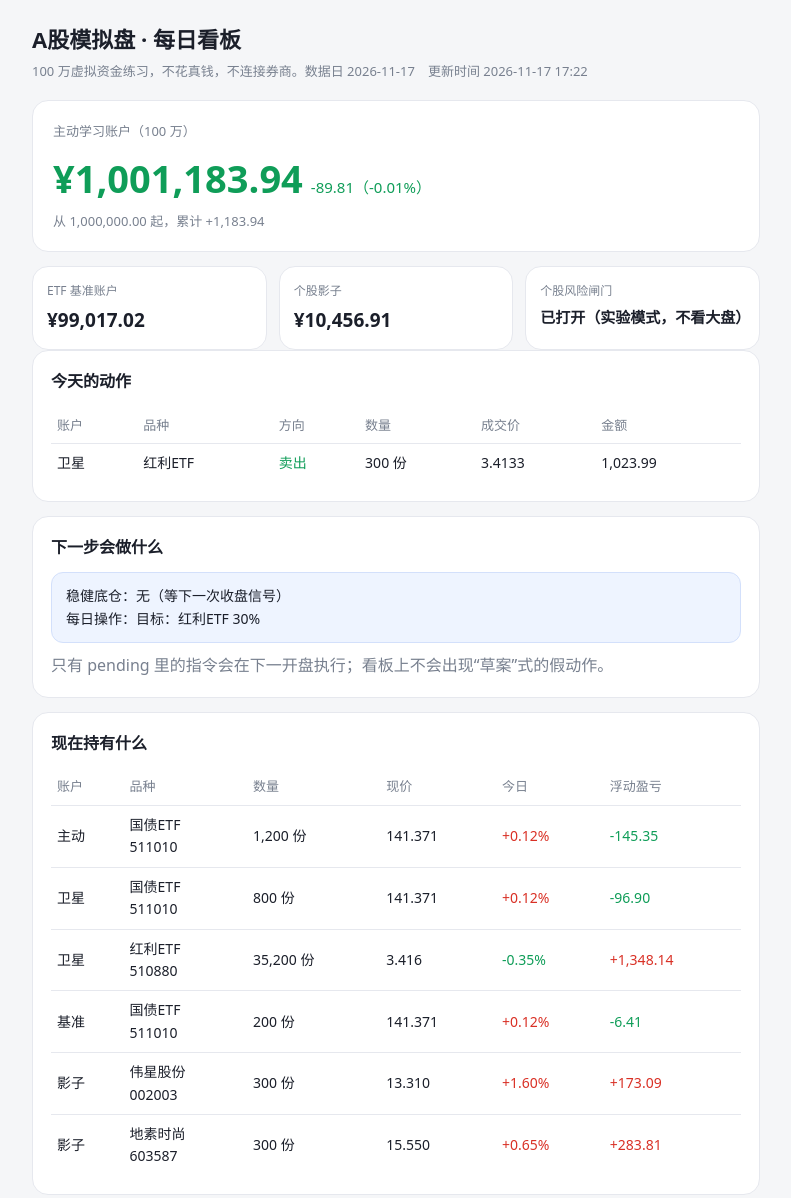
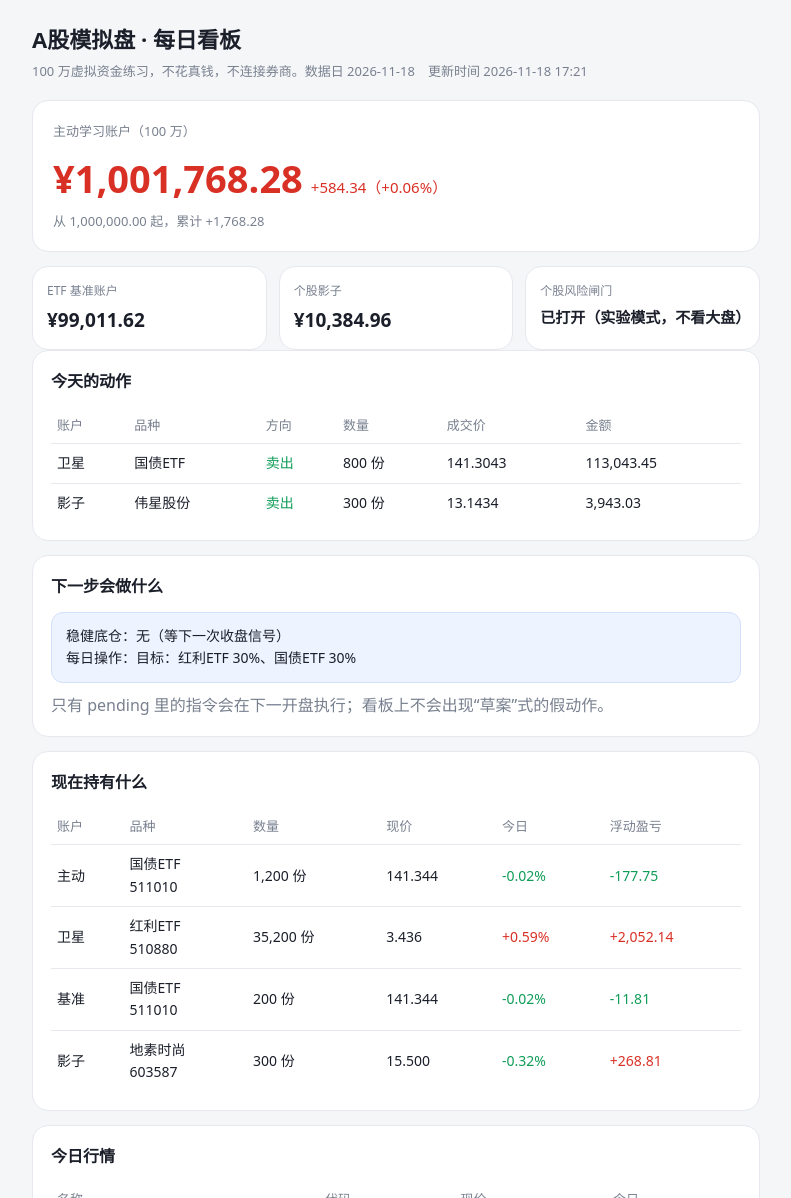
Before and after one commit to LE-CXR/ashare-paper, a plain HTML site: page index.html in a window 1280 px wide. Shown: the top 1198 px of the page, without its empty margins (244-1035 px from the left). Drawn offline with Linux system fonts and the light colour scheme.

Commit message:
chore: 更新看板 2026-11-18 17:21

```diff
--- a/index.html
+++ b/index.html
@@ -33,52 +33,52 @@ footer{color:var(--muted);font-size:12px;margin-top:20px;text-align:center}
 @media(max-width:520px){.grid{grid-template-columns:1fr}.hero .big{font-size:32px}}
 </style></head><body><div class="wrap">
 <h1>A股模拟盘 · 每日看板</h1>
-<div class="sub">100 万虚拟资金练习，不花真钱，不连接券商。数据日 2026-11-17　更新时间 2026-11-17 17:22</div>
+<div class="sub">100 万虚拟资金练习，不花真钱，不连接券商。数据日 2026-11-18　更新时间 2026-11-18 17:21</div>
 
 <div class="hero">
   <div class="label">主动学习账户（100 万）</div>
-  <div class="big down">¥1,001,183.94<small class="down">-89.81（-0.01%）</small></div>
-  <div class="sub" style="margin:0">从 1,000,000.00 起，累计 +1,183.94</div>
+  <div class="big up">¥1,001,768.28<small class="up">+584.34（+0.06%）</small></div>
+  <div class="sub" style="margin:0">从 1,000,000.00 起，累计 +1,768.28</div>
 </div>
 
 <div class="grid">
-  <div class="tile"><div class="k">ETF 基准账户</div><div class="v">¥99,017.02</div></div>
-  <div class="tile"><div class="k">个股影子</div><div class="v">¥10,456.91</div></div>
+  <div class="tile"><div class="k">ETF 基准账户</div><div class="v">¥99,011.62</div></div>
+  <div class="tile"><div class="k">个股影子</div><div class="v">¥10,384.96</div></div>
   <div class="tile"><div class="k">个股风险闸门</div><div class="v" style="font-size:15px">已打开（实验模式，不看大盘）</div></div>
 </div>
 
 <div class="card">
   <h2>今天的动作</h2>
-  <table><thead><tr><th>账户</th><th>品种</th><th>方向</th><th>数量</th><th>成交价</th><th>金额</th></tr></thead><tbody><tr><td>卫星</td><td>红利ETF</td><td class="down">卖出</td><td>300 份</td><td>3.4133</td><td>1,023.99</td></tr></tbody></table>
+  <table><thead><tr><th>账户</th><th>品种</th><th>方向</th><th>数量</th><th>成交价</th><th>金额</th></tr></thead><tbody><tr><td>卫星</td><td>国债ETF</td><td class="down">卖出</td><td>800 份</td><td>141.3043</td><td>113,043.45</td></tr><tr><td>影子</td><td>伟星股份</td><td class="down">卖出</td><td>300 份</td><td>13.1434</td><td>3,943.03</td></tr></tbody></table>
 </div>
 
 <div class="card">
   <h2>下一步会做什么</h2>
   <div class="next">
     <div>稳健底仓：无（等下一次收盘信号）</div>
-    <div>每日操作：目标：红利ETF 30%</div>
+    <div>每日操作：目标：红利ETF 30%、国债ETF 30%</div>
   </div>
   <p class="quiet" style="margin-top:10px">只有 pending 里的指令会在下一开盘执行；看板上不会出现“草案”式的假动作。</p>
 </div>
 
 <div class="card">
   <h2>现在持有什么</h2>
-  <table><thead><tr><th>账户</th><th>品种</th><th>数量</th><th>现价</th><th>今日</th><th>浮动盈亏</th></tr></thead><tbody><tr><td>主动</td><td>国债ETF<br><span class="muted">511010</span></td><td>1,200 份</td><td>141.371</td><td><span class="up">+0.12%</span></td><td><span class="down">-145.35</span></td></tr><tr><td>卫星</td><td>国债ETF<br><span class="muted">511010</span></td><td>800 份</td><td>141.371</td><td><span class="up">+0.12%</span></td><td><span class="down">-96.90</span></td></tr><tr><td>卫星</td><td>红利ETF<br><span class="muted">510880</span></td><td>35,200 份</td><td>3.416</td><td><span class="down">-0.35%</span></td><td><span class="up">+1,348.14</span></td></tr><tr><td>基准</td><td>国债ETF<br><span class="muted">511010</span></td><td>200 份</td><td>141.371</td><td><span class="up">+0.12%</span></td><td><span class="down">-6.41</span></td></tr><tr><td>影子</td><td>伟星股份<br><span class="muted">002003</span></td><td>300 份</td><td>13.310</td><td><span class="up">+1.60%</span></td><td><span class="up">+173.09</span></td></tr><tr><td>影子</td><td>地素时尚<br><span class="muted">603587</span></td><td>300 份</td><td>15.550</td><td><span class="up">+0.65%</span></td><td><span class="up">+283.81</span></td></tr></tbody></table>
+  <table><thead><tr><th>账户</th><th>品种</th><th>数量</th><th>现价</th><th>今日</th><th>浮动盈亏</th></tr></thead><tbody><tr><td>主动</td><td>国债ETF<br><span class="muted">511010</span></td><td>1,200 份</td><td>141.344</td><td><span class="down">-0.02%</span></td><td><span class="down">-177.75</span></td></tr><tr><td>卫星</td><td>红利ETF<br><span class="muted">510880</span></td><td>35,200 份</td><td>3.436</td><td><span class="up">+0.59%</span></td><td><span class="up">+2,052.14</span></td></tr><tr><td>基准</td><td>国债ETF<br><span class="muted">511010</span></td><td>200 份</td><td>141.344</td><td><span class="down">-0.02%</span></td><td><span class="down">-11.81</span></td></tr><tr><td>影子</td><td>地素时尚<br><span class="muted">603587</span></td><td>300 份</td><td>15.500</td><td><span class="down">-0.32%</span></td><td><span class="up">+268.81</span></td></tr></tbody></table>
 </div>
 
 <div class="card">
   <h2>今日行情</h2>
-  <table><thead><tr><th>名称</th><th>代码</th><th>现价</th><th>今日</th></tr></thead><tbody><tr><td>上证指数</td><td>000001</td><td>3,584.58</td><td><span class="down">-0.50%</span></td></tr><tr><td>创业板指</td><td>399006</td><td>2,292.20</td><td><span class="down">-1.20%</span></td></tr><tr><td>沪深300</td><td>000300</td><td>3,976.46</td><td><span class="down">-0.08%</span></td></tr><tr><td>国债ETF国泰</td><td>511010</td><td>141.371</td><td><span class="up">+0.12%</span></td></tr><tr><td>红利ETF华泰柏瑞</td><td>510880</td><td>3.416</td><td><span class="down">-0.35%</span></td></tr><tr><td>黄金ETF华安</td><td>518880</td><td>7.897</td><td><span class="up">+0.57%</span></td></tr><tr><td>半导体ETF国联安</td><td>512480</td><td>0.759</td><td><span class="up">+1.34%</span></td></tr></tbody></table>
+  <table><thead><tr><th>名称</th><th>代码</th><th>现价</th><th>今日</th></tr></thead><tbody><tr><td>上证指数</td><td>000001</td><td>3,587.83</td><td><span class="up">+0.09%</span></td></tr><tr><td>创业板指</td><td>399006</td><td>2,311.62</td><td><span class="up">+0.85%</span></td></tr><tr><td>沪深300</td><td>000300</td><td>3,983.77</td><td><span class="up">+0.18%</span></td></tr><tr><td>国债ETF国泰</td><td>511010</td><td>141.344</td><td><span class="down">-0.02%</span></td></tr><tr><td>红利ETF华泰柏瑞</td><td>510880</td><td>3.436</td><td><span class="up">+0.59%</span></td></tr><tr><td>黄金ETF华安</td><td>518880</td><td>7.707</td><td><span class="down">-2.41%</span></td></tr><tr><td>半导体ETF国联安</td><td>512480</td><td>0.771</td><td><span class="up">+1.58%</span></td></tr></tbody></table>
 </div>
 
 <div class="card">
   <h2>净值走势</h2>
-  <svg viewBox="0 0 660 170" preserveAspectRatio="none" class="curve"><line x1="12" y1="140.3" x2="648" y2="140.3" class="base"/><polyline fill="none" stroke="#d93025" stroke-width="2.5" points="12.0,140.3 91.5,64.3 171.0,125.6 250.5,134.3 330.0,157.7 409.5,151.5 489.0,158.0 568.5,12.0 648.0,21.0"/></svg><div class="curve-note">2026-11-05 → 2026-11-17　净值区间 999,824.28 ~ 1,001,273.76　虚线为 100 万本金</div>
+  <svg viewBox="0 0 660 170" preserveAspectRatio="none" class="curve"><line x1="12" y1="144.8" x2="648" y2="144.8" class="base"/><polyline fill="none" stroke="#d93025" stroke-width="2.5" points="12.0,144.8 82.7,88.1 153.3,133.9 224.0,140.4 294.7,157.8 365.3,153.1 436.0,158.0 506.7,49.1 577.3,55.9 648.0,12.0"/></svg><div class="curve-note">2026-11-05 → 2026-11-18　净值区间 999,824.28 ~ 1,001,768.28　虚线为 100 万本金</div>
 </div>
 
 <div class="card">
   <h2>最近成交</h2>
-  <table><thead><tr><th>日期</th><th>账户</th><th>品种</th><th>方向</th><th>数量</th><th>价</th></tr></thead><tbody><tr><td>2026-11-17</td><td>卫星</td><td>红利ETF</td><td class="down">卖出</td><td>300</td><td>3.4133</td></tr><tr><td>2026-11-16</td><td>主动</td><td>国债ETF</td><td class="down">卖出</td><td>700</td><td>141.2983</td></tr><tr><td>2026-11-16</td><td>基准</td><td>国债ETF</td><td class="down">卖出</td><td>100</td><td>141.2983</td></tr><tr><td>2026-11-16</td><td>卫星</td><td>红利ETF</td><td class="up">买入</td><td>35,500</td><td>3.3767</td></tr><tr><td>2026-11-13</td><td>影子</td><td>地素时尚</td><td class="up">买入</td><td>300</td><td>14.5873</td></tr><tr><td>2026-11-11</td><td>影子</td><td>伟星股份</td><td class="up">买入</td><td>300</td><td>12.7164</td></tr><tr><td>2026-11-09</td><td>卫星</td><td>红利ETF</td><td class="down">卖出</td><td>35,800</td><td>3.3543</td></tr><tr><td>2026-11-09</td><td>基准</td><td>红利ETF</td><td class="down">卖出</td><td>13,100</td><td>3.3543</td></tr><tr><td>2026-11-06</td><td>主动</td><td>国债ETF</td><td class="up">买入</td><td>1,900</td><td>141.4497</td></tr><tr><td>2026-11-06</td><td>卫星</td><td>红利ETF</td><td class="up">买入</td><td>35,800</td><td>3.3457</td></tr><tr><td>2026-11-06</td><td>卫星</td><td>国债ETF</td><td class="up">买入</td><td>800</td><td>141.4497</td></tr><tr><td>2026-10-30</td><td>基准</td><td>红利ETF</td><td class="up">买入</td><td>13,100</td><td>3.4257</td></tr></tbody></table>
+  <table><thead><tr><th>日期</th><th>账户</th><th>品种</th><th>方向</th><th>数量</th><th>价</th></tr></thead><tbody><tr><td>2026-11-18</td><td>卫星</td><td>国债ETF</td><td class="down">卖出</td><td>800</td><td>141.3043</td></tr><tr><td>2026-11-18</td><td>影子</td><td>伟星股份</td><td class="down">卖出</td><td>300</td><td>13.1434</td></tr><tr><td>2026-11-17</td><td>卫星</td><td>红利ETF</td><td class="down">卖出</td><td>300</td><td>3.4133</td></tr><tr><td>2026-11-16</td><td>主动</td><td>国债ETF</td><td class="down">卖出</td><td>700</td><td>141.2983</td></tr><tr><td>2026-11-16</td><td>基准</td><td>国债ETF</td><td class="down">卖出</td><td>100</td><td>141.2983</td></tr><tr><td>2026-11-16</td><td>卫星</td><td>红利ETF</td><td class="up">买入</td><td>35,500</td><td>3.3767</td></tr><tr><td>2026-11-13</td><td>影子</td><td>地素时尚</td><td class="up">买入</td><td>300</td><td>14.5873</td></tr><tr><td>2026-11-11</td><td>影子</td><td>伟星股份</td><td class="up">买入</td><td>300</td><td>12.7164</td></tr><tr><td>2026-11-09</td><td>卫星</td><td>红利ETF</td><td class="down">卖出</td><td>35,800</td><td>3.3543</td></tr><tr><td>2026-11-09</td><td>基准</td><td>红利ETF</td><td class="down">卖出</td><td>13,100</td><td>3.3543</td></tr><tr><td>2026-11-06</td><td>主动</td><td>国债ETF</td><td class="up">买入</td><td>1,900</td><td>141.4497</td></tr><tr><td>2026-11-06</td><td>卫星</td><td>红利ETF</td><td class="up">买入</td><td>35,800</td><td>3.3457</td></tr></tbody></table>
 </div>
 
 <footer>模拟账户，不保证盈利，不构成投资建议。<br>本页由 Hermes 每个交易日收盘后自动更新。</footer>
```
